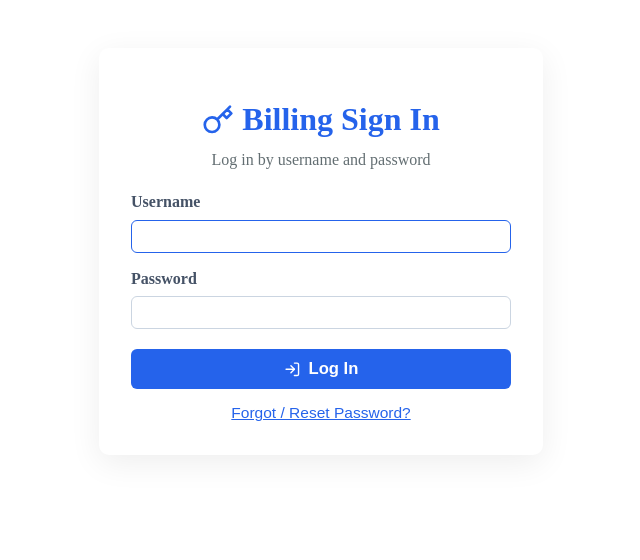
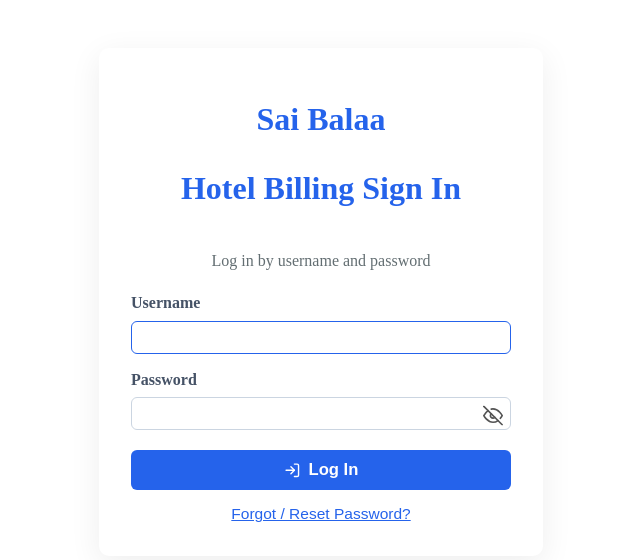
Before and after one commit to sathya2793/sai_balaa_hotel_billing, a Next.js app: page /login in a window 1280 px wide. Shown: the top 560 px of the page, without its empty margins (319-959 px from the left). Built offline with nearby package versions, Linux system fonts and the light colour scheme.

Commit message:
added show password icon

```diff
--- a/app/login/page.jsx
+++ b/app/login/page.jsx
@@ -4,7 +4,7 @@ import { useRouter } from "next/navigation";
 import { signInWithEmailAndPassword, sendPasswordResetEmail } from "firebase/auth";
 import { collection, query, where, getDocs } from "firebase/firestore";
 import { auth, db } from "../../lib/firebase";
-import { FiLogIn, FiKey } from "react-icons/fi";
+import { FiEye, FiEyeOff, FiLogIn, FiKey } from "react-icons/fi";
 import { showSuccess, showError, closeNotify } from "../../utils/notifications";
 
 export default function LoginPage() {
@@ -12,6 +12,7 @@ export default function LoginPage() {
   const [username, setUsername] = useState("");
   const [password, setPassword] = useState("");
   const [loading, setLoading] = useState(false);
+  const [showPassword, setShowPassword] = useState(false);
 
   async function handleLogin(e) {
     e.preventDefault();
@@ -54,11 +55,9 @@ export default function LoginPage() {
     <div className="login-block" aria-labelledby="login-title">
       <form className="login-form-ui" onSubmit={handleLogin} aria-describedby="login-desc" autoComplete="on">
         <h1 id="login-title" className="login-title-ui">
-          <FiKey style={{ marginRight: 8, color: "#2563eb" }} />
-          Billing Sign In
+          Sai Balaa <p>Hotel Billing Sign In </p>
         </h1>
         <div id="login-desc" className="login-desc-ui">Log in by username and password</div>
-
         <label htmlFor="login-username" className="login-label-ui">Username</label>
         <div className="login-input-wrap">
           <input
@@ -74,10 +73,10 @@ export default function LoginPage() {
         </div>
 
         <label htmlFor="login-password" className="login-label-ui">Password</label>
-        <div className="login-input-wrap">
+        <div className="login-input-wrap" style={{ position: "relative"}}>
           <input
             id="login-password"
-            type="password"
+            type={showPassword ? "text" : "password"}
             className="login-input-ui"
             value={password}
             autoComplete="current-password"
@@ -85,6 +84,23 @@ export default function LoginPage() {
             required
             disabled={loading}
           />
+          <span
+            onClick={() => setShowPassword(!showPassword)}
+            style={{
+              position: "absolute",
+              right: "0.5rem",
+              top: "50%",
+              transform: "translateY(-60%)",
+              cursor: "pointer",
+              color: "#555",
+            }}
+            aria-label={showPassword ? "Hide password" : "Show password"}
+            role="button"
+            tabIndex={0}
+            onKeyDown={e => { if (e.key === 'Enter' || e.key === ' ') setShowPassword(!showPassword); }}
+          >
+            {showPassword ? <FiEye size={20} /> : <FiEyeOff size={20} />}
+      </span>
         </div>
 
         <button type="submit" className="login-btn-ui" disabled={loading} aria-busy={loading}>
--- a/styles/globals.css
+++ b/styles/globals.css
@@ -107,6 +107,7 @@
   display: flex;
   align-items: center;
   justify-content: center;
+  flex-direction: column;
 }
 .login-desc-ui {
   color: #636e72;
@@ -787,6 +788,9 @@
   border-radius: 5px;
   border: 1px solid #cbd5e1;
 }
+.employees-form input{
+  height: 4vh;
+}
 .emp-btn.primary {
   background: #2563eb;
   color: #fff;
```
Also changed, not shown: app/manage-users/page.jsx (+23 -1 lines).
